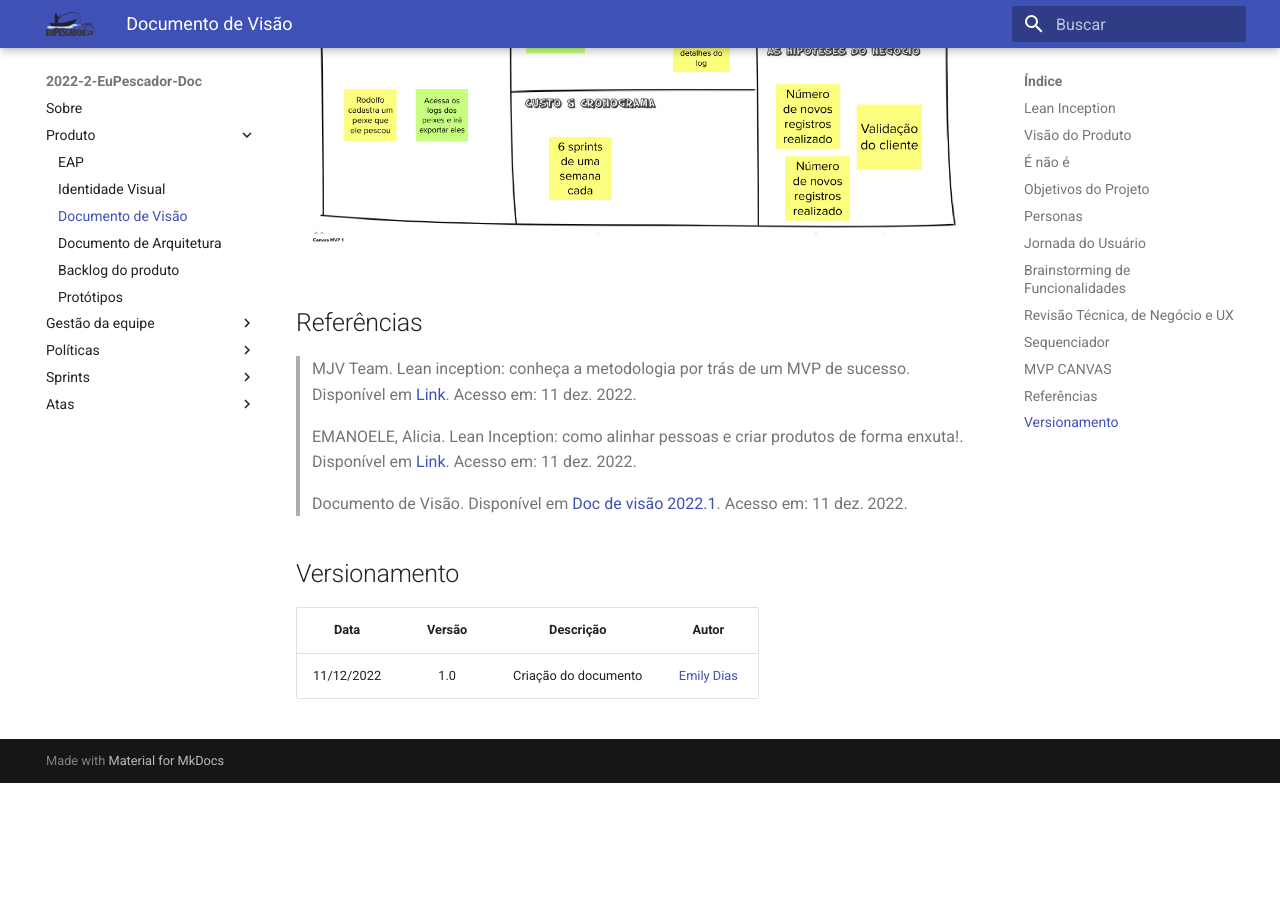
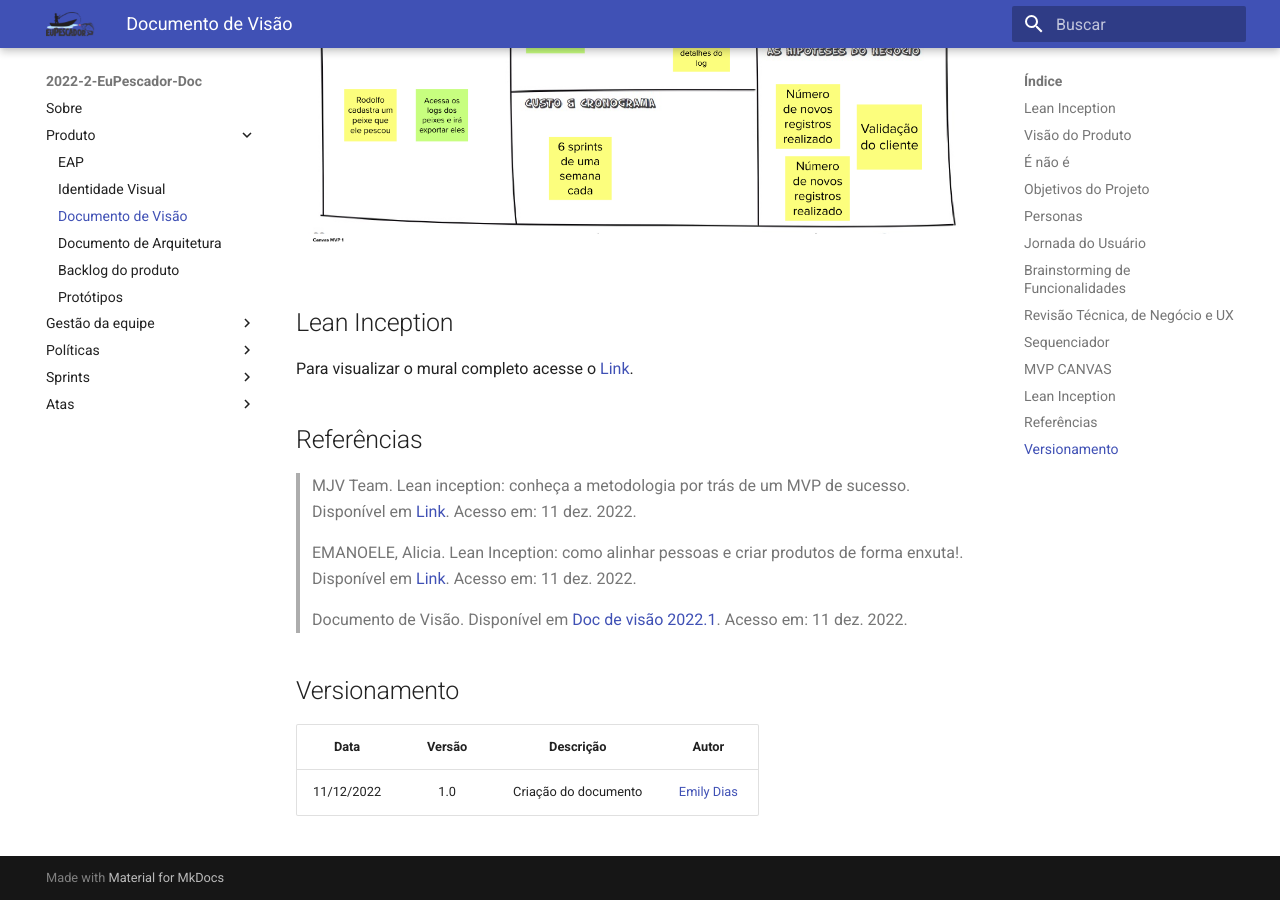
Before and after one commit to fga-eps-mds/2022-2-EuPescador-Doc, an MkDocs documentation site: the page built from docs/produto/visao.md, in a window 1280 px wide and 900 px high, scrolled down 11160 px. Built offline with MkDocs 1.6.1 and Material for MkDocs 9.7.7, drawn with Linux system fonts in a browser that asks for light colours; nearby versions of some CDN libraries; before the commit the page ends 11943 px from its top, so only the background shows below that.

Commit message:
Adiciona link do board

```diff
--- a/docs/produto/visao.md
+++ b/docs/produto/visao.md
@@ -109,6 +109,10 @@ Este é um quadro visual que auxilia a alinhar e defnir a estratégia do MVP. Ap
 [17]: ../assets/produto/lean-inception/mvp.png "Clique para ampliar"
 [18]: ../assets/produto/lean-inception/mvp.png
 
+## Lean Inception
+
+Para visualizar o mural completo acesse o [Link](https://app.mural.co/t/unbfgaepsmds202111846/m/unbfgaepsmds202111846/1667845146212/6bfcab2a789eb34cd40fc21cf15e55833ccc264c?invited=true&sender=ubaea5ce88b52add004e90794).
+
 ## Referências
 
 > MJV Team. Lean inception: conheça a metodologia por trás de um MVP de sucesso. Disponível em [Link](https://www.mjvinnovation.com/pt-br/blog/lean-inception/). Acesso em: 11 dez. 2022.
```
